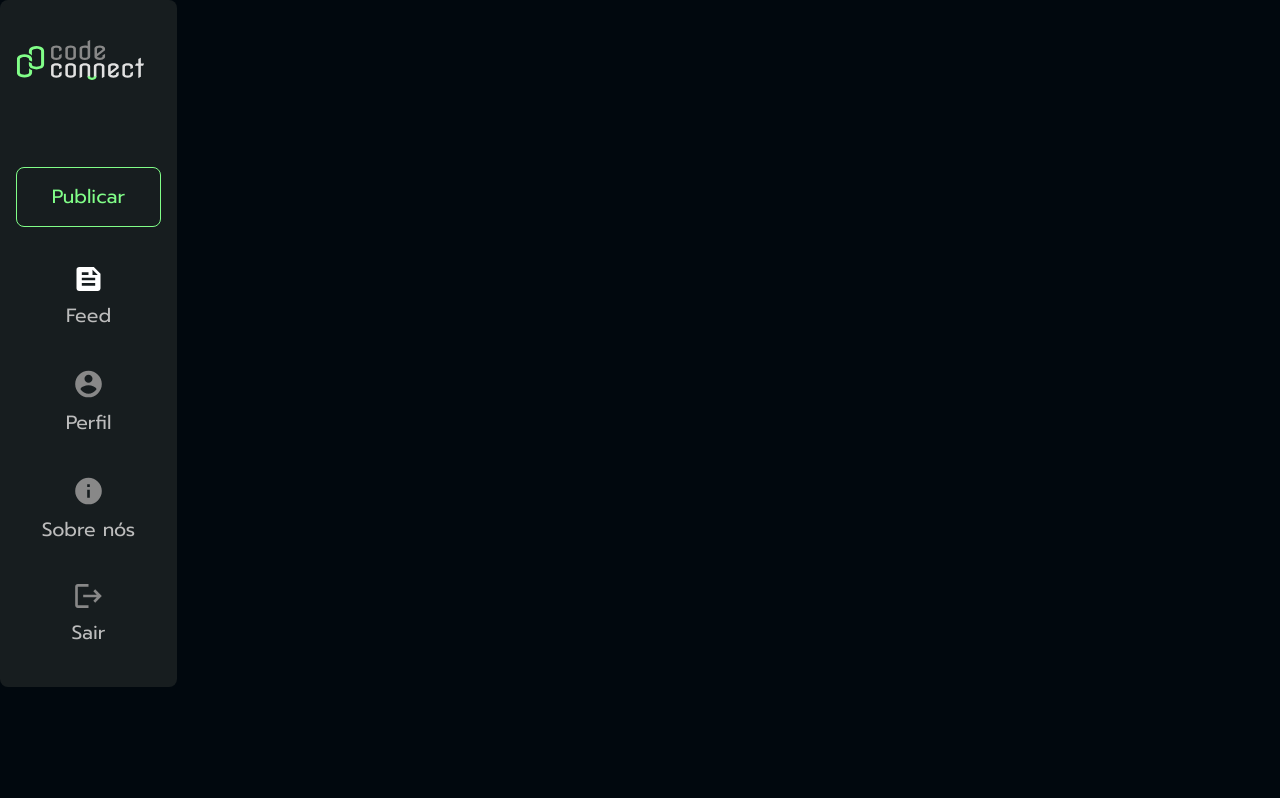
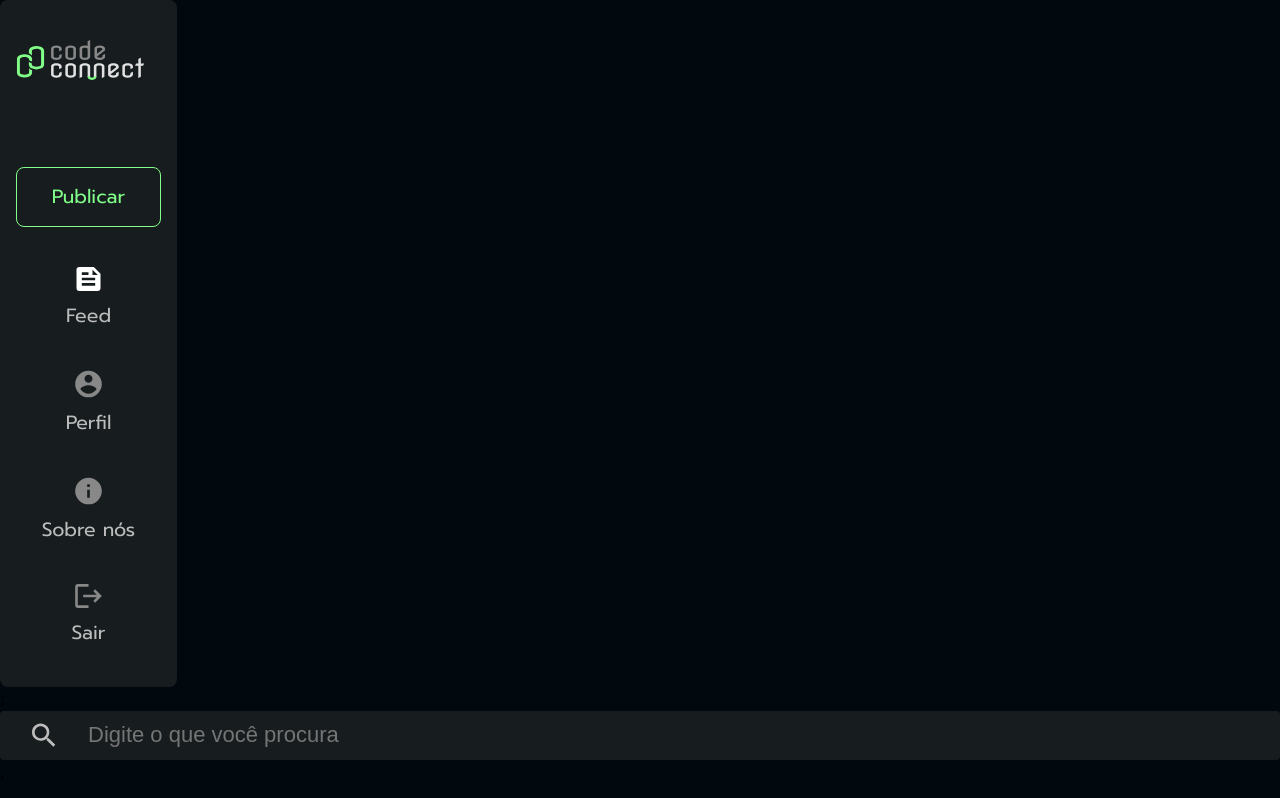
Before and after one commit to Ikejiri-1/codeconnect-react, a React (Vite) app: page / in a window 1280 px wide. Built offline with nearby package versions, Linux system fonts and the light colour scheme.

Commit message:
search-bar

```diff
--- a/src/App.jsx
+++ b/src/App.jsx
@@ -1,7 +1,13 @@
+import SearchBar from "./components/SearchBar";
 import SideBar from "./components/sidebar";
 
 function App() {
-  return <SideBar />;
+  return (
+    <div>
+      <SideBar />;
+      <SearchBar />;
+    </div>
+  );
 }
 
 export default App;
--- /dev/null
+++ b/src/components/SearchBar/index.jsx
@@ -0,0 +1,16 @@
+import "./styles.css";
+import { useState } from "react";
+export default function SearchBar() {
+  const [search, setSearch] = useState("");
+  return (
+    <>
+      <input
+        type="search"
+        placeholder="Digite o que você procura"
+        className="search-bar"
+        value={search}
+        onChange={(e) => setSearch(e.target.value)}
+      />
+    </>
+  );
+}
--- /dev/null
+++ b/src/components/SearchBar/styles.css
@@ -0,0 +1,10 @@
+.search-bar {
+  width: 100%;
+  color: var(--light-gray);
+  background: var(--dark-gray) url("./assets/search.svg") no-repeat 32px;
+  border-radius: 4px;
+  padding: 0.5em 1em 0.5em 4em;
+  border: none;
+  height: 49px;
+  font-size: 22px;
+}
--- a/src/components/sidebar/index.jsx
+++ b/src/components/sidebar/index.jsx
@@ -1,16 +1,14 @@
 import Logo from "./assets/Logo.svg";
 import Feed from "./assets/feed.svg";
+import Account from "./assets/account_circle.svg";
 import Info from "./assets/info.svg";
-import Account from "./assets/account_circle.svg";
 import Logout from "./assets/logout.svg";
 import "./styles.css";
-
-export default function SideBar() {
+export default function Sidebar() {
   return (
-    <>
     <aside>
-        <img src={Logo} alt="Logo da CodeConnect" />
-        <nav className="menu">
+      <img src={Logo} alt="Logo do CodeConnect" />
+      <nav>
         <ul className="menu-list">
           <li>
             <a href="#" className="item-button">
@@ -18,25 +16,25 @@ export default function SideBar() {
             </a>
           </li>
           <li>
-              <a href="#" className="item-link">
+            <a href="#" className="item__link ">
               <img src={Feed} alt="" />
               <span>Feed</span>
             </a>
           </li>
           <li>
-              <a href="#" className="item-link">
+            <a href="#" className="item__link">
               <img src={Account} alt="" />
               <span>Perfil</span>
             </a>
           </li>
           <li>
-              <a href="#" className="item-link">
+            <a href="#" className="item__link">
               <img src={Info} alt="" />
               <span>Sobre nós</span>
             </a>
           </li>
           <li>
-              <a href="#" className="item-link">
+            <a href="#" className="item__link">
               <img src={Logout} alt="" />
               <span>Sair</span>
             </a>
@@ -44,6 +42,5 @@ export default function SideBar() {
         </ul>
       </nav>
     </aside>
-    </>
   );
 }
--- a/src/components/sidebar/styles.css
+++ b/src/components/sidebar/styles.css
@@ -19,7 +19,7 @@ aside {
   text-decoration: none;
   gap: 10px;
 }
-.item-link {
+.item__link {
   color: var(--light-gray);
 }
 .item-link--active {
```
Also changed, not shown: src/components/SearchBar/assets/search.svg (added). Lines whose indentation alone changed are shown as unchanged.
